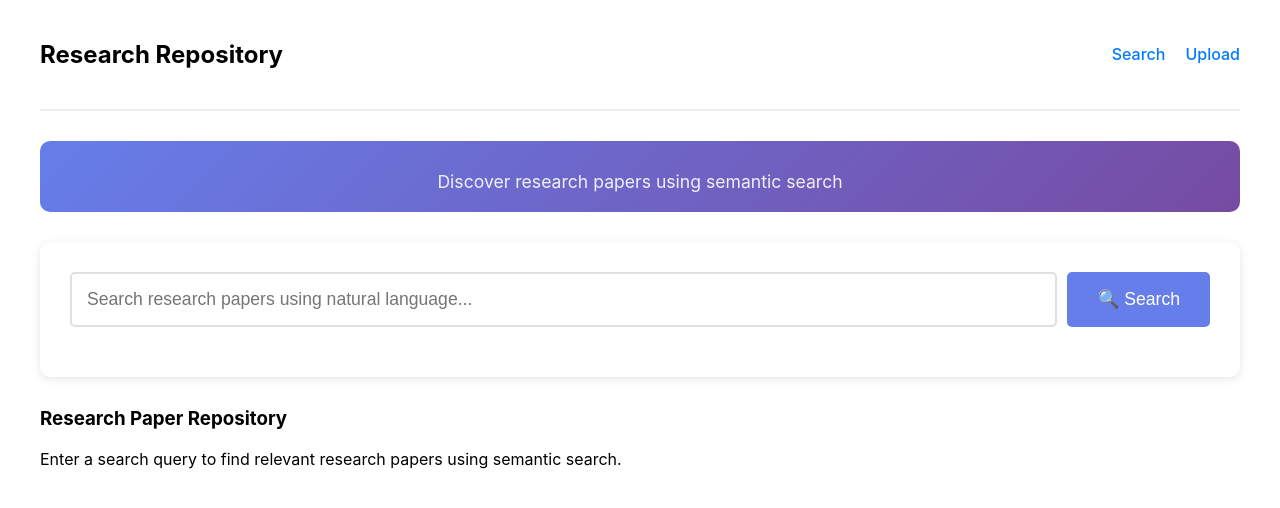
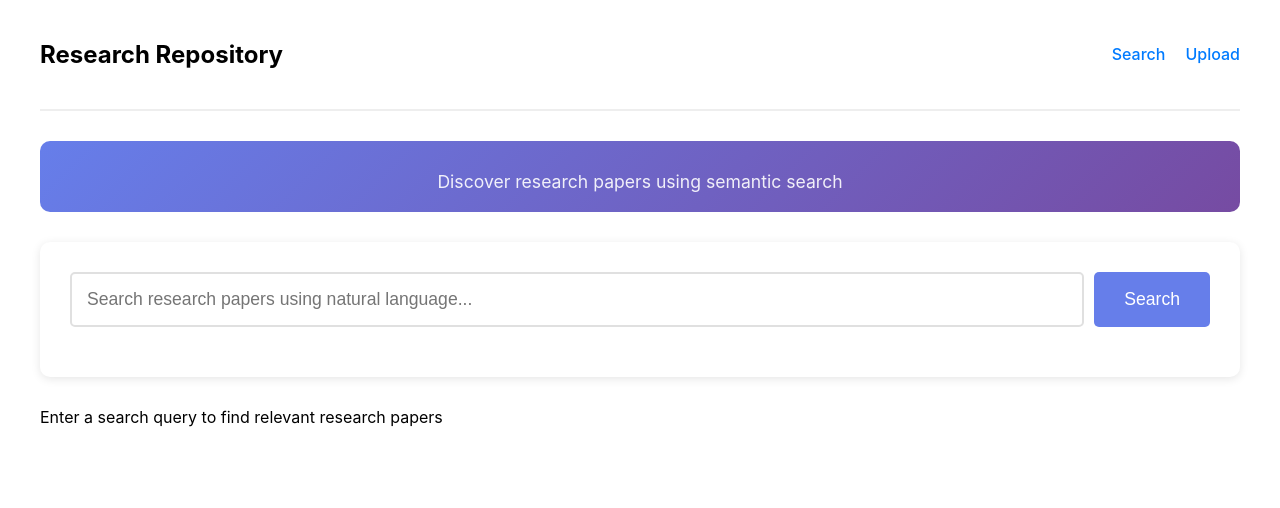
Before and after one commit to manyaigdtuw/research_repo, a React (Create React App) app in the folder frontend/: page / in a window 1280 px wide. Shown: the top 508 px of the page. Built offline with nearby package versions, Linux system fonts and the light colour scheme.

Commit message:
fixed bugs

```diff
--- a/frontend/src/api.js
+++ b/frontend/src/api.js
@@ -1,6 +1,10 @@
 import axios from "axios";
 
 const API_BASE = "http://localhost:8000/api";
+//const API_BASE = "http://localhost:7777/api";
+//const API_BASE = "https://9364717f2ef5.ngrok-free.app/api";
+
+
 
 export const uploadResearchPaper = (file) => {
     const formData = new FormData();
--- a/frontend/src/components/SearchPage.jsx
+++ b/frontend/src/components/SearchPage.jsx
@@ -45,7 +45,7 @@ export default function SearchPage() {
                         onKeyPress={(e) => e.key === 'Enter' && handleSearch()}
                     />
                     <button onClick={handleSearch} disabled={loading}>
-                        {loading ? "🔍 Searching..." : "🔍 Search"}
+                        {loading ? "Searching..." : "Search"}
                     </button>
                 </div>
             </div>
--- a/frontend/src/components/SearchResults.jsx
+++ b/frontend/src/components/SearchResults.jsx
@@ -9,8 +9,7 @@ export default function SearchResults({ results, query, loading, onDownload }) {
     if (!query) {
         return (
             <div className="search-placeholder">
-                <h3>Research Paper Repository</h3>
-                <p>Enter a search query to find relevant research papers using semantic search.</p>
+                <p>Enter a search query to find relevant research papers</p>
             </div>
         );
     }
```
Also changed, not shown: 1 other file (tests, documents, lock files or other folders).
